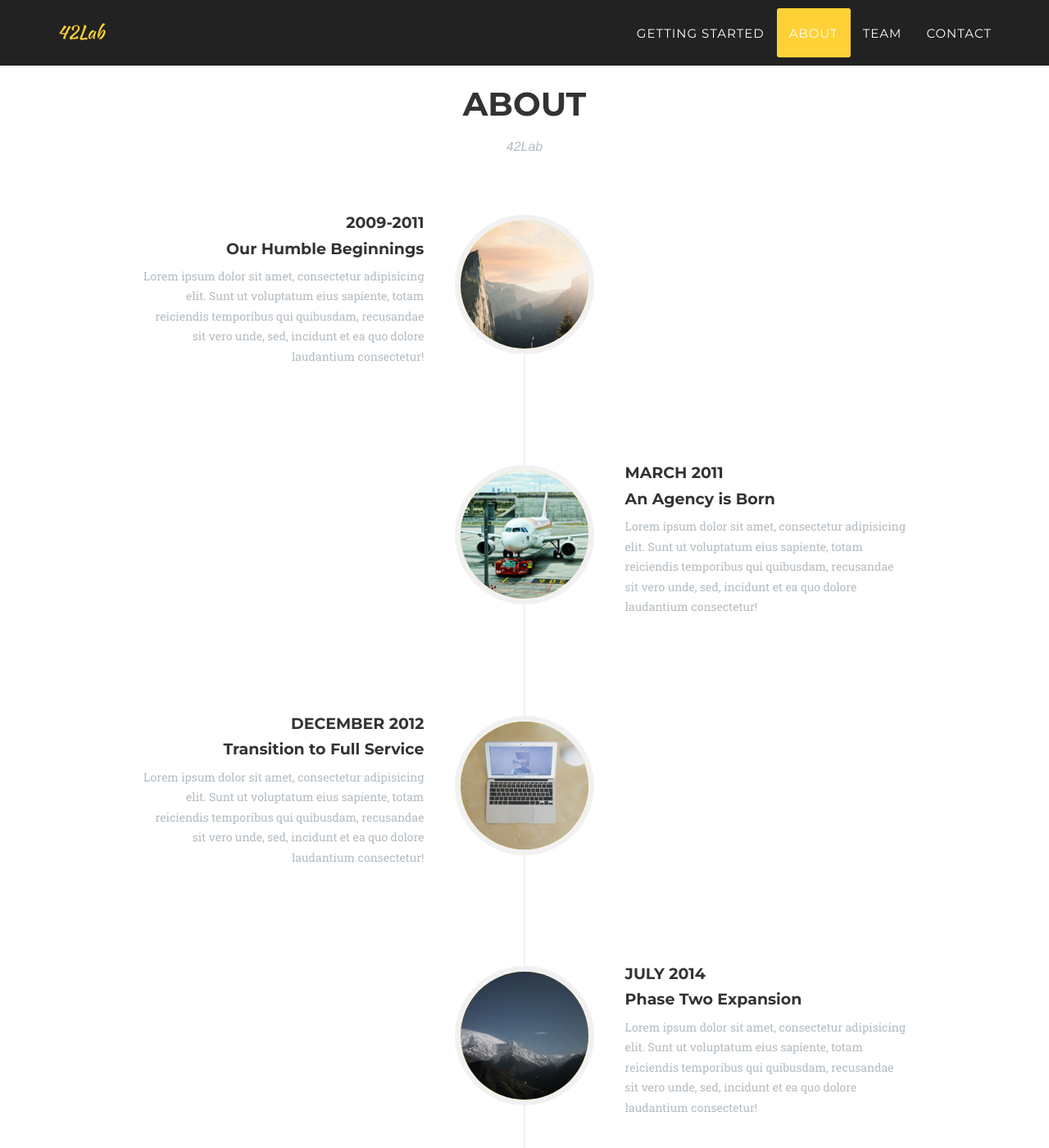
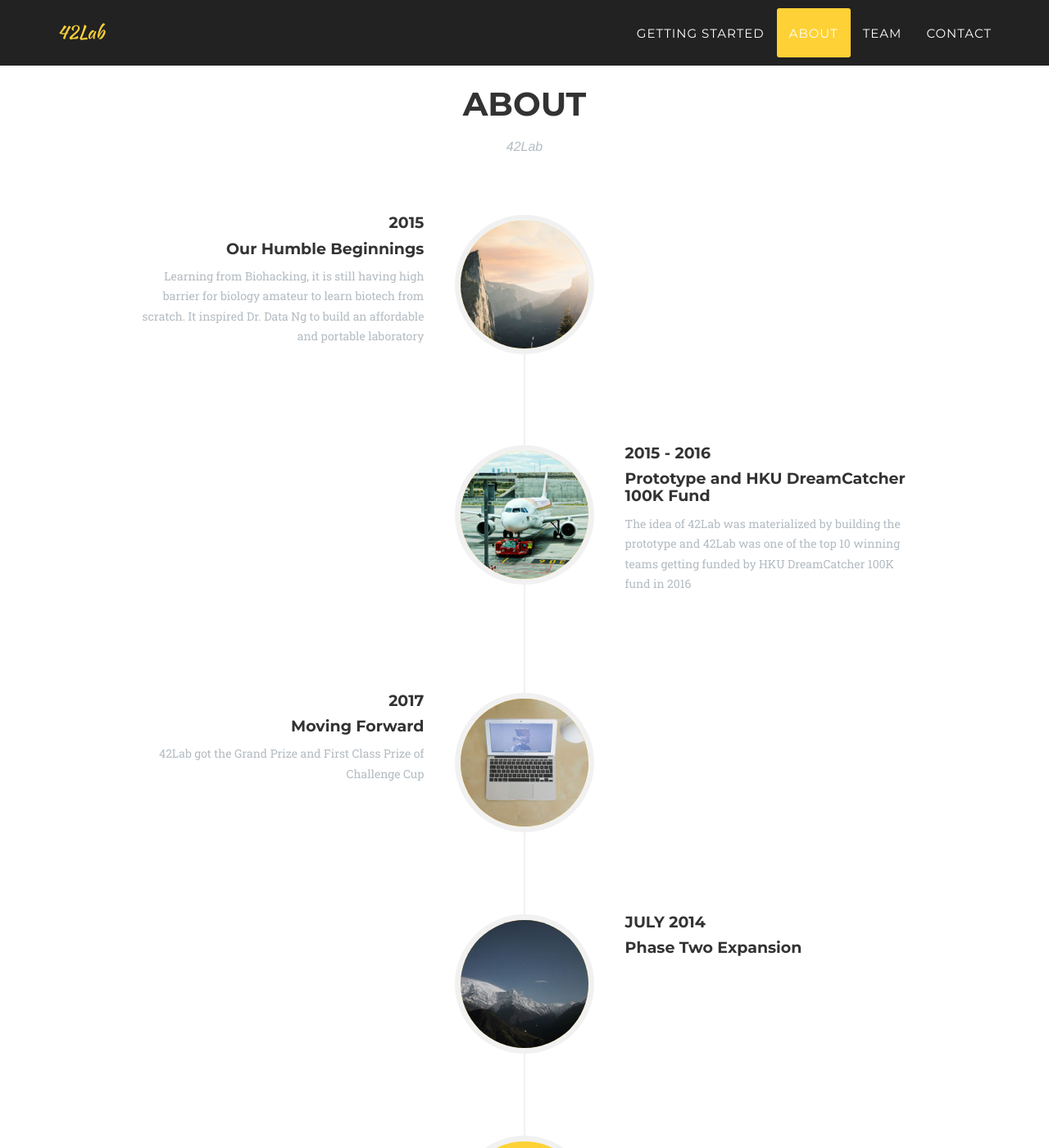
Before and after one commit to dr-data/42Lab, a Jekyll site: the page built from index.html, in a window 1280 px wide and 1400 px high, scrolled down 1851 px. Shown: the whole window at 82% size. Built offline with Jekyll 4.4.1, drawn with Linux system fonts in a browser that asks for light colours; some web fonts are replaced; some of the changed text lies outside the part shown.

Commit message:
updated on 20170726

```diff
--- a/_includes/about.html
+++ b/_includes/about.html
@@ -16,11 +16,11 @@
                             </div>
                             <div class="timeline-panel">
                                 <div class="timeline-heading">
-                                    <h4>2009-2011</h4>
+                                    <h4>2015</h4>
                                     <h4 class="subheading">Our Humble Beginnings</h4>
                                 </div>
                                 <div class="timeline-body">
-                                    <p class="text-muted">Lorem ipsum dolor sit amet, consectetur adipisicing elit. Sunt ut voluptatum eius sapiente, totam reiciendis temporibus qui quibusdam, recusandae sit vero unde, sed, incidunt et ea quo dolore laudantium consectetur!</p>
+                                    <p class="text-muted">Learning from Biohacking, it is still having high barrier for biology amateur to learn biotech from scratch. It inspired Dr. Data Ng to build an affordable and portable laboratory </p>
                                 </div>
                             </div>
                         </li>
@@ -30,11 +30,11 @@
                             </div>
                             <div class="timeline-panel">
                                 <div class="timeline-heading">
-                                    <h4>March 2011</h4>
-                                    <h4 class="subheading">An Agency is Born</h4>
+                                    <h4>2015 - 2016</h4>
+                                    <h4 class="subheading">Prototype and HKU DreamCatcher 100K Fund</h4>
                                 </div>
                                 <div class="timeline-body">
-                                    <p class="text-muted">Lorem ipsum dolor sit amet, consectetur adipisicing elit. Sunt ut voluptatum eius sapiente, totam reiciendis temporibus qui quibusdam, recusandae sit vero unde, sed, incidunt et ea quo dolore laudantium consectetur!</p>
+                                    <p class="text-muted">The idea of 42Lab was materialized by building the prototype and 42Lab was one of the top 10 winning teams getting funded by HKU DreamCatcher 100K fund in 2016 </p>
                                 </div>
                             </div>
                         </li>
@@ -44,11 +44,11 @@
                             </div>
                             <div class="timeline-panel">
                                 <div class="timeline-heading">
-                                    <h4>December 2012</h4>
-                                    <h4 class="subheading">Transition to Full Service</h4>
+                                    <h4>2017</h4>
+                                    <h4 class="subheading">Moving Forward</h4>
                                 </div>
                                 <div class="timeline-body">
-                                    <p class="text-muted">Lorem ipsum dolor sit amet, consectetur adipisicing elit. Sunt ut voluptatum eius sapiente, totam reiciendis temporibus qui quibusdam, recusandae sit vero unde, sed, incidunt et ea quo dolore laudantium consectetur!</p>
+                                    <p class="text-muted">42Lab got the Grand Prize and First Class Prize of Challenge Cup</p>
                                 </div>
                             </div>
                         </li>
@@ -61,16 +61,16 @@
                                     <h4>July 2014</h4>
                                     <h4 class="subheading">Phase Two Expansion</h4>
                                 </div>
-                                <div class="timeline-body">
+<!--                                 <div class="timeline-body">
                                     <p class="text-muted">Lorem ipsum dolor sit amet, consectetur adipisicing elit. Sunt ut voluptatum eius sapiente, totam reiciendis temporibus qui quibusdam, recusandae sit vero unde, sed, incidunt et ea quo dolore laudantium consectetur!</p>
                                 </div>
-                            </div>
+                            </div> -->
                         </li>
                         <li class="timeline-inverted">
                             <div class="timeline-image">
-                                <h4>Be Part
-                                    <br>Of Our
-                                    <br>Story!</h4>
+                                <h4>To
+                                    <br>Be
+                                    <br>Continued</h4>
                             </div>
                         </li>
                     </ul>
```
